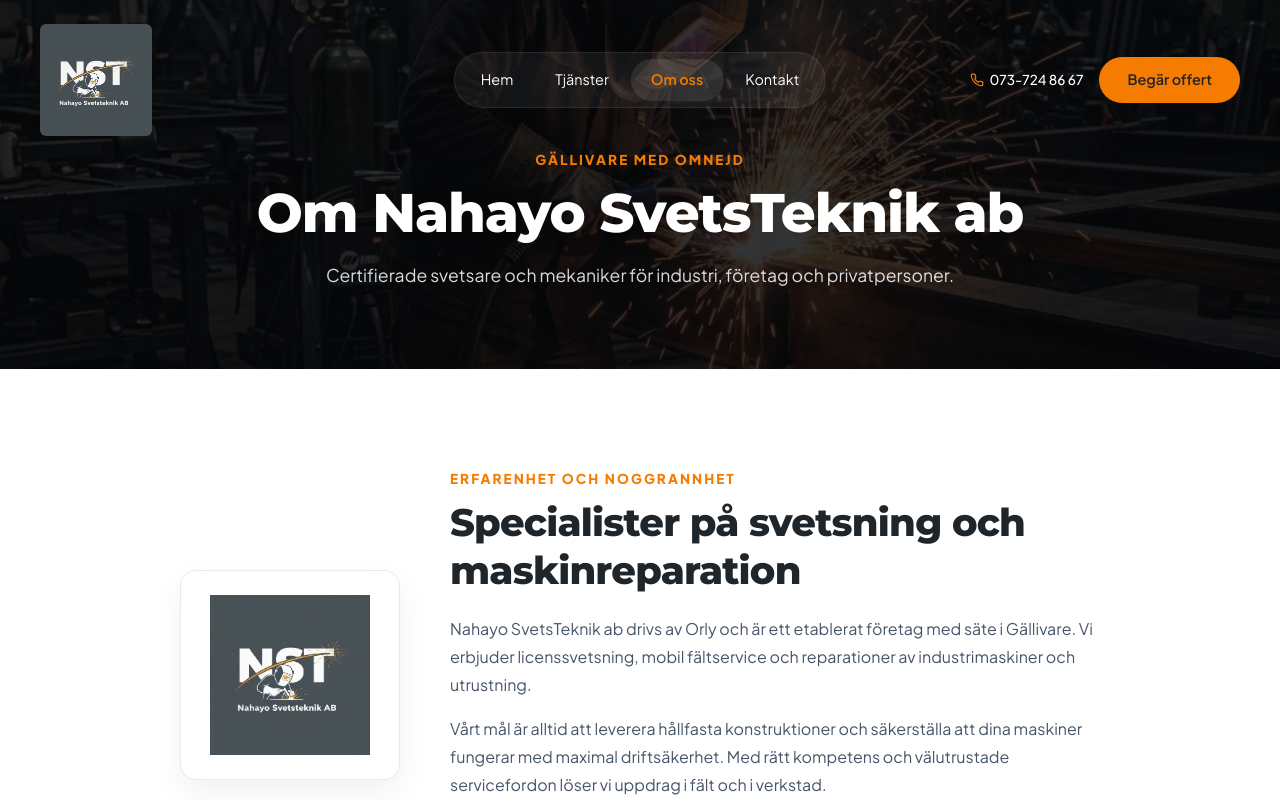
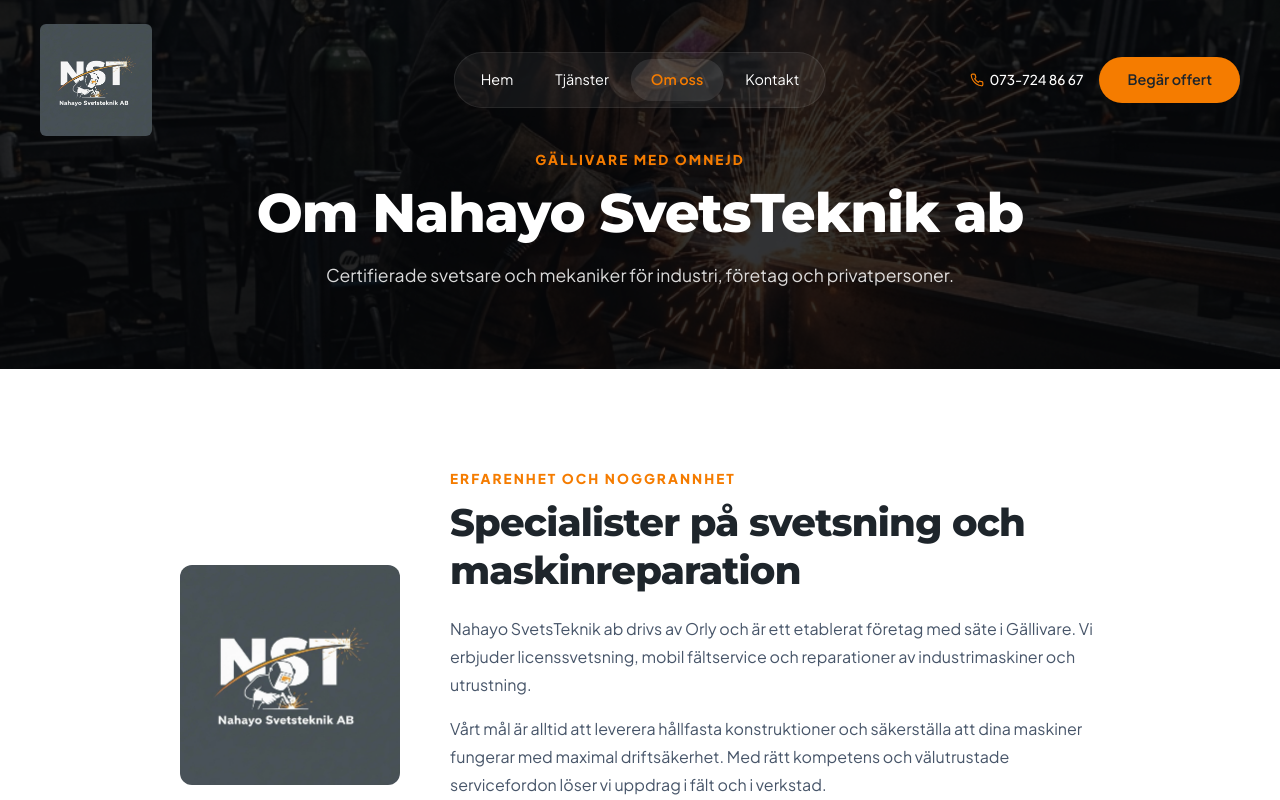
Before and after one commit to filipmrbg/Nahayo-SvetsTeknik-ab, a React (Vite) app: page /om-oss in a window 1280 px wide. Shown: the top 800 px of the page. Built offline with nearby package versions, Linux system fonts and the light colour scheme; a web font is replaced by a local one.

Commit message:
Remove outer card box borders and shadow around logo on About page

```diff
--- a/src/pages/About.tsx
+++ b/src/pages/About.tsx
@@ -117,14 +117,9 @@
             alignItems: 'center',
           }}>
 
-            {/* Left: Company Logo Card */}
+            {/* Left: Company Logo */}
             <ScrollReveal animation="scale-in">
               <div style={{
-                background: '#ffffff',
-                border: '1px solid rgba(0, 0, 0, 0.08)',
-                borderRadius: '16px',
-                padding: '24px',
-                boxShadow: '0 12px 32px rgba(0, 0, 0, 0.06)',
                 display: 'flex',
                 alignItems: 'center',
                 justifyContent: 'center',
@@ -134,9 +129,11 @@
                   alt={images.about.hero.alt}
                   style={{
                     width: '100%',
+                    maxWidth: '220px',
                     height: 'auto',
                     objectFit: 'contain',
-                    maxHeight: '160px',
+                    borderRadius: '12px',
+                    display: 'block',
                   }}
                 />
               </div>
```
